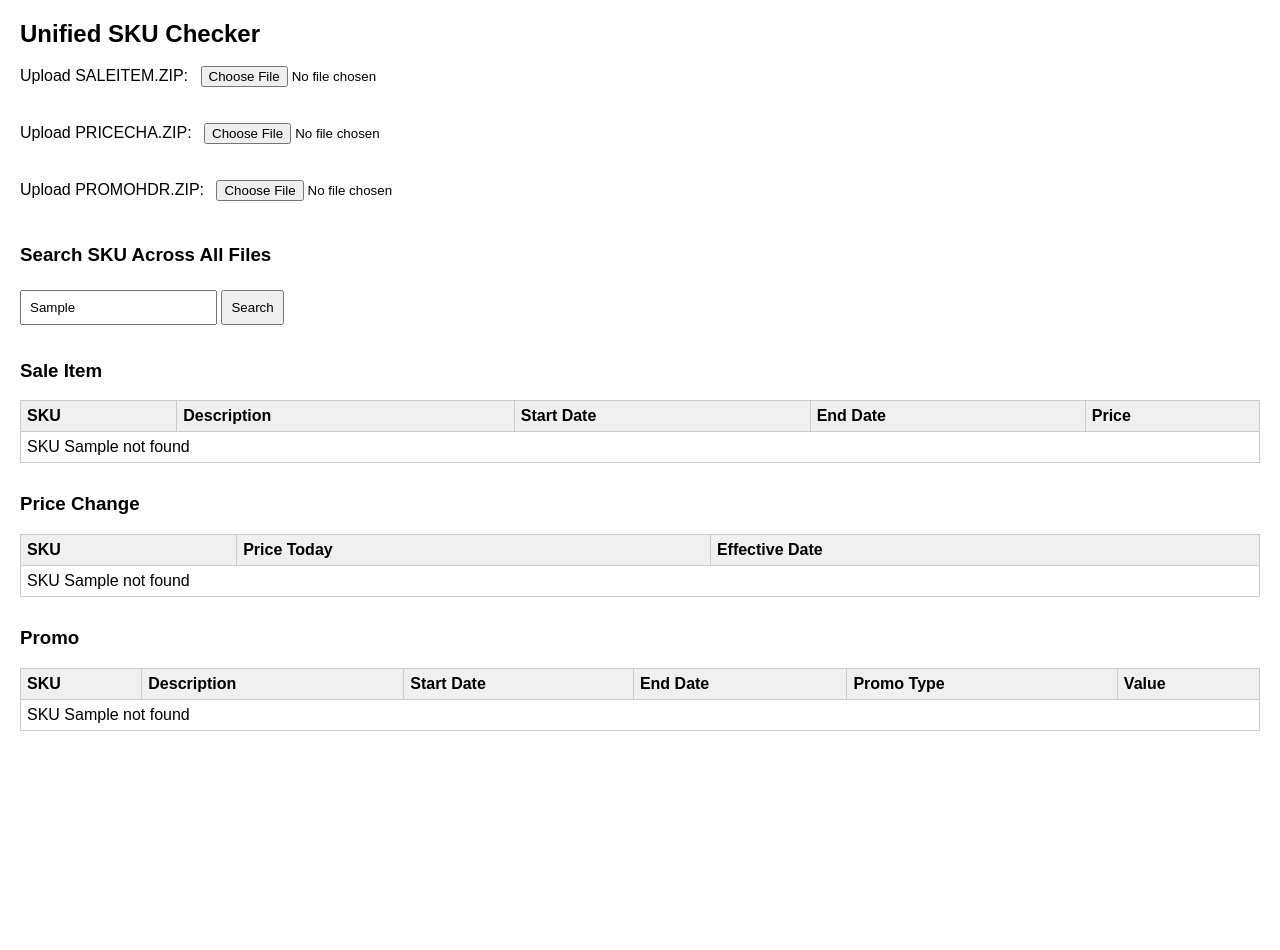
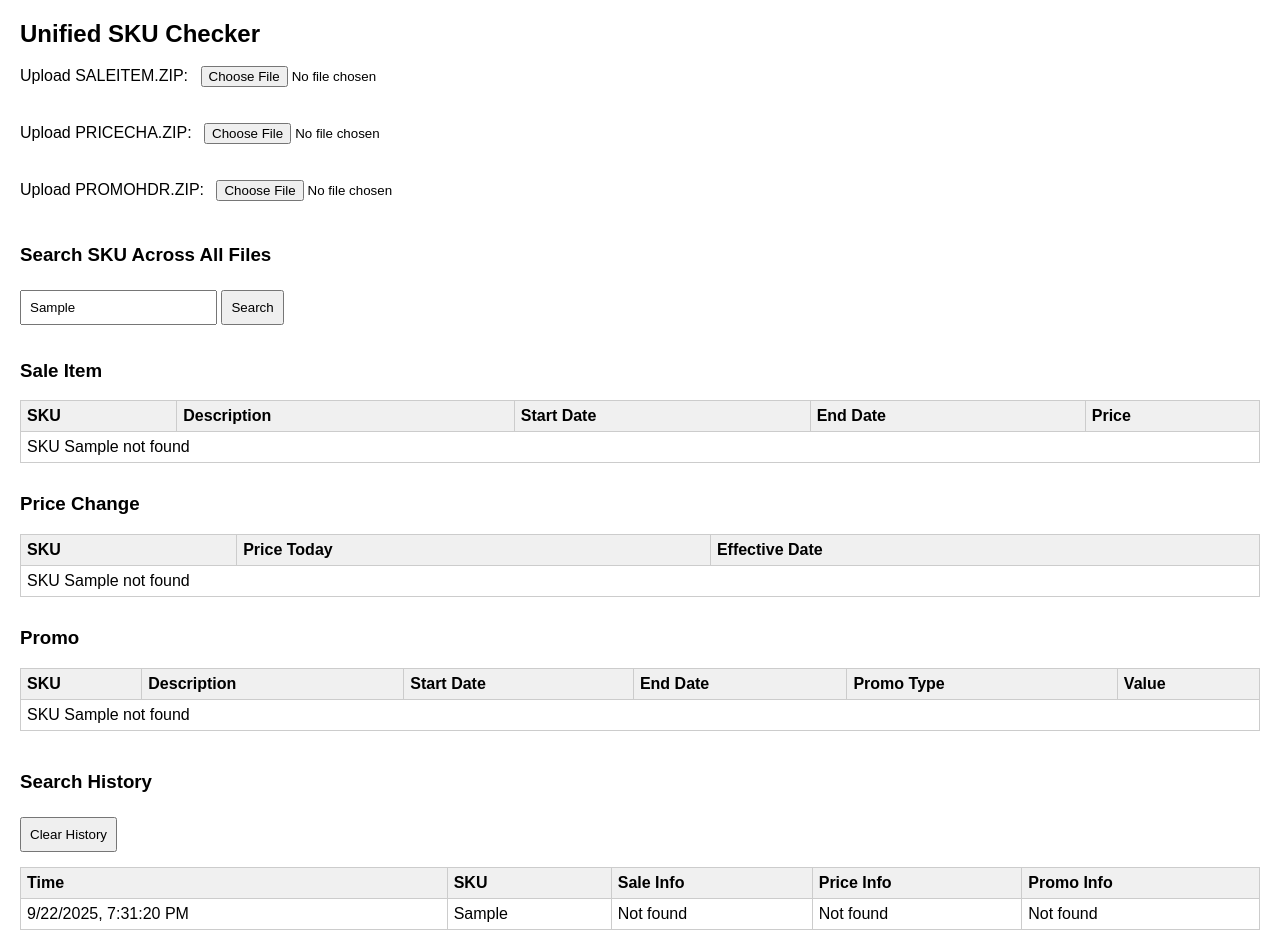
Before and after one commit to chad1991/IVS, a plain HTML site: page index.html in a window 1280 px wide. Both pictures are taken after typing "Sample" into the empty fields and a click on the button "Search". Before the commit the page ends 800 px from the top, so only its background shows below. Drawn offline with nearby package versions, Linux system fonts and the light colour scheme.

Commit message:
Update index.html

```diff
--- a/index.html
+++ b/index.html
@@ -2,7 +2,7 @@
 <html lang="en">
 <head>
   <meta charset="UTF-8">
-  <title>SKU Checker</title>
+  <title>SKU Checker with History</title>
   <script src="https://cdnjs.cloudflare.com/ajax/libs/jszip/3.10.1/jszip.min.js"></script>
   <style>
     body { font-family: Arial, sans-serif; margin: 20px; }
@@ -13,6 +13,7 @@
     th { background: #f0f0f0; }
     .file-input { margin-bottom: 10px; }
     .section { margin-top: 30px; }
+    .history { margin-top: 40px; }
   </style>
 </head>
 <body>
@@ -76,6 +77,18 @@
     </table>
   </div>
 
+  <!-- HISTORY -->
+  <div class="history">
+    <h3>Search History</h3>
+    <button onclick="clearHistory()">Clear History</button>
+    <table>
+      <thead>
+        <tr><th>Time</th><th>SKU</th><th>Sale Info</th><th>Price Info</th><th>Promo Info</th></tr>
+      </thead>
+      <tbody id="historyTable"></tbody>
+    </table>
+  </div>
+
   <script>
     let saleData = "";
     let priceData = "";
@@ -94,6 +107,38 @@
       return content;
     }
 
+    function saveToHistory(sku, sale, price, promo) {
+      let history = JSON.parse(localStorage.getItem("skuHistory")) || [];
+      history.push({
+        time: new Date().toLocaleString(),
+        sku, sale, price, promo
+      });
+      localStorage.setItem("skuHistory", JSON.stringify(history));
+      renderHistory();
+    }
+
+    function renderHistory() {
+      let history = JSON.parse(localStorage.getItem("skuHistory")) || [];
+      const table = document.getElementById("historyTable");
+      if (history.length === 0) {
+        table.innerHTML = "<tr><td colspan='5'>No history yet...</td></tr>";
+        return;
+      }
+      table.innerHTML = history.map(h =>
+        `<tr>
+          <td>${h.time}</td>
+          <td>${h.sku}</td>
+          <td>${h.sale}</td>
+          <td>${h.price}</td>
+          <td>${h.promo}</td>
+        </tr>`).join("");
+    }
+
+    function clearHistory() {
+      localStorage.removeItem("skuHistory");
+      renderHistory();
+    }
+
     async function checkAll() {
       const sku = document.getElementById("skuInput").value.trim();
       if (!sku) {
@@ -106,6 +151,10 @@
       if (!priceData) priceData = await loadZip(document.getElementById("priceZip"));
       if (!promoData) promoData = await loadZip(document.getElementById("promoZip"));
 
+      let saleInfo = "Not found";
+      let priceInfo = "Not found";
+      let promoInfo = "Not found";
+
       // --- SALE ITEM ---
       let saleFound = null;
       saleData.split(/\r?\n/).forEach(line => {
@@ -115,6 +164,7 @@
         }
       });
       if (saleFound) {
+        saleInfo = `${saleFound.desc}, ${saleFound.price}`;
         document.getElementById("saleResult").innerHTML =
           `<tr><td>${saleFound.sku}</td><td>${saleFound.desc}</td><td>${saleFound.start}</td><td>${saleFound.end}</td><td>${saleFound.price}</td></tr>`;
       } else {
@@ -130,6 +180,7 @@
         }
       });
       if (priceFound) {
+        priceInfo = `${priceFound.priceToday} (since ${priceFound.date})`;
         document.getElementById("priceResult").innerHTML =
           `<tr><td>${priceFound.sku}</td><td>${priceFound.priceToday}</td><td>${priceFound.date}</td></tr>`;
       } else {
@@ -145,12 +196,19 @@
         }
       });
       if (promoFound) {
+        promoInfo = `${promoFound.promoType}, ${promoFound.value}`;
         document.getElementById("promoResult").innerHTML =
           `<tr><td>${promoFound.sku}</td><td>${promoFound.desc}</td><td>${promoFound.start}</td><td>${promoFound.end}</td><td>${promoFound.promoType}</td><td>${promoFound.value}</td></tr>`;
       } else {
         document.getElementById("promoResult").innerHTML = `<tr><td colspan="6">SKU ${sku} not found</td></tr>`;
       }
+
+      // Save to history
+      saveToHistory(sku, saleInfo, priceInfo, promoInfo);
     }
+
+    // Load history on page load
+    renderHistory();
   </script>
 </body>
 </html>
```
